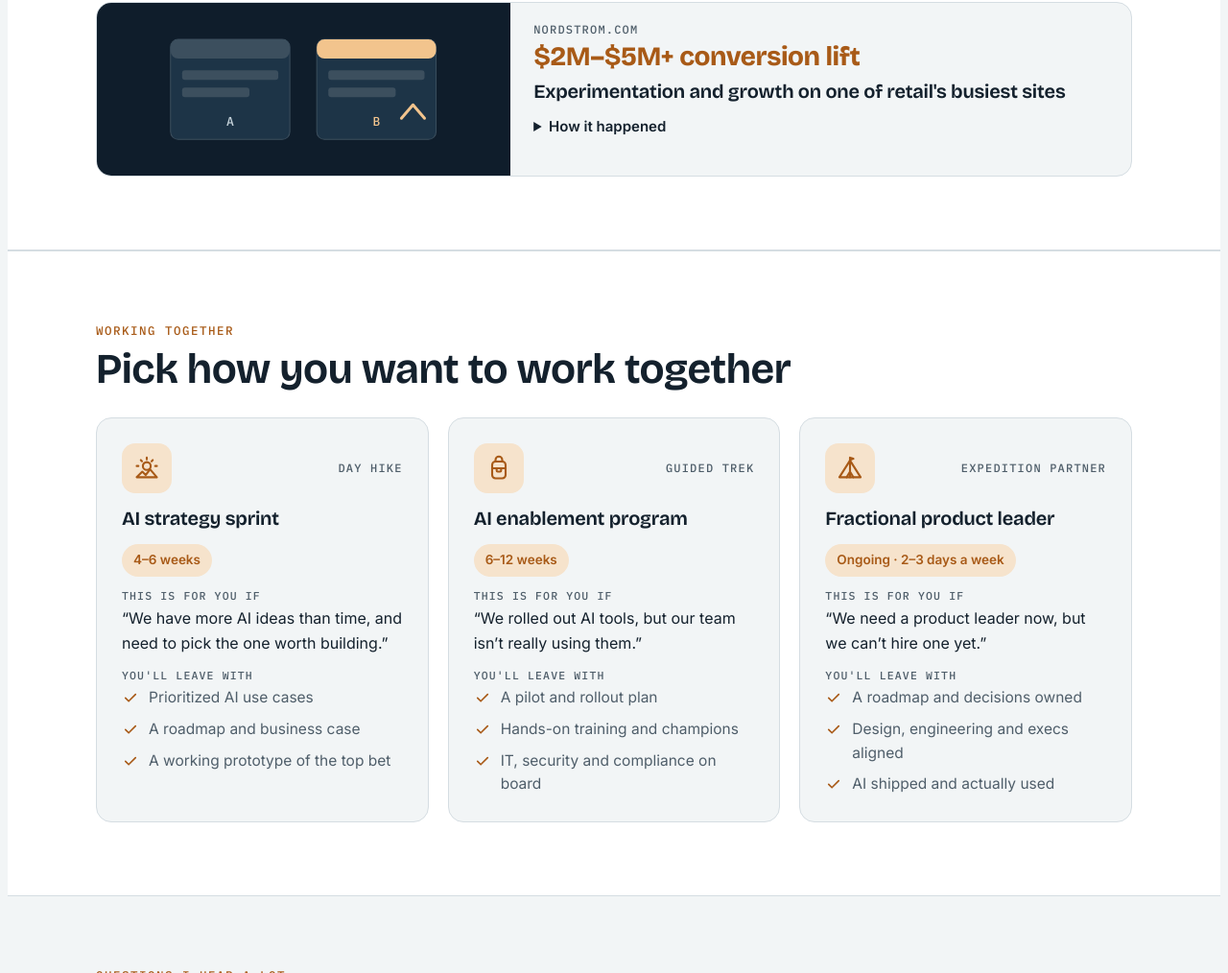
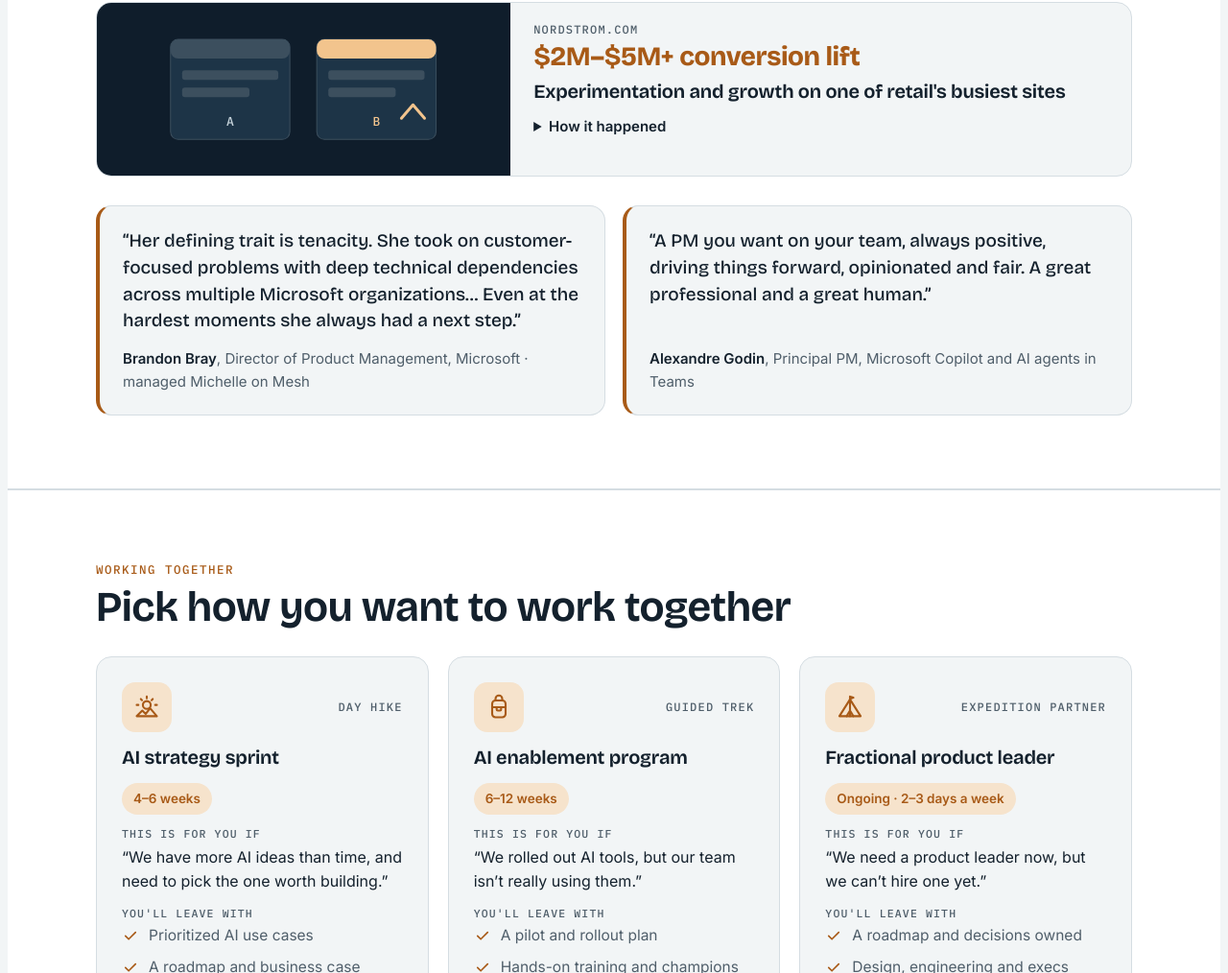
Before and after one commit to mmaislen/mmaislen.github.io, a plain HTML site: page index.html in a window 1280 px wide. Shown: the part 2760-3774 px from the top of the page at 96% size. Drawn offline with nearby package versions, Linux system fonts and the light colour scheme.

Commit message:
Add recommendation quotes
Co-Authored-By: Claude Opus 5.5 <noreply@anthropic.com>
Claude-Session: https://claude.ai/code/session_01MV51zmikApoFYyW9zNSm89

```diff
--- a/index.html
+++ b/index.html
@@ -229,6 +229,12 @@
     .trail::before { display: none; }
   }
   @media (max-width: 520px) { .services { grid-template-columns: 1fr; } }
+  .quotes { display: grid; grid-template-columns: repeat(2, minmax(0, 1fr)); gap: 18px; margin-top: 30px; }
+  .quote { margin: 0; background: var(--bg); border: 1px solid var(--line); border-left: 4px solid var(--accent); border-radius: var(--radius); padding: 22px 24px; display: grid; gap: 14px; align-content: space-between; }
+  .quote blockquote { margin: 0; font: 500 19px/1.45 var(--f-display); color: var(--ink); }
+  .quote figcaption { font-size: 15px; color: var(--muted); }
+  .quote figcaption b { color: var(--ink); font-weight: 650; }
+  @media (max-width: 760px) { .quotes { grid-template-columns: 1fr; } }
   @media (prefers-reduced-motion: reduce) { .btn { transition: none; } }
 </style>
 </head>
@@ -415,6 +421,16 @@
           </div>
         </article>
       </div>
+      <div class="quotes">
+        <figure class="quote">
+          <blockquote>&ldquo;Her defining trait is tenacity. She took on customer-focused problems with deep technical dependencies across multiple Microsoft organizations&hellip; Even at the hardest moments she always had a next step.&rdquo;</blockquote>
+          <figcaption><b>Brandon Bray</b>, Director of Product Management, Microsoft &middot; managed Michelle on Mesh</figcaption>
+        </figure>
+        <figure class="quote">
+          <blockquote>&ldquo;A PM you want on your team, always positive, driving things forward, opinionated and fair. A great professional and a great human.&rdquo;</blockquote>
+          <figcaption><b>Alexandre Godin</b>, Principal PM, Microsoft Copilot and AI agents in Teams</figcaption>
+        </figure>
+      </div>
     </div>
   </section>
 
```
